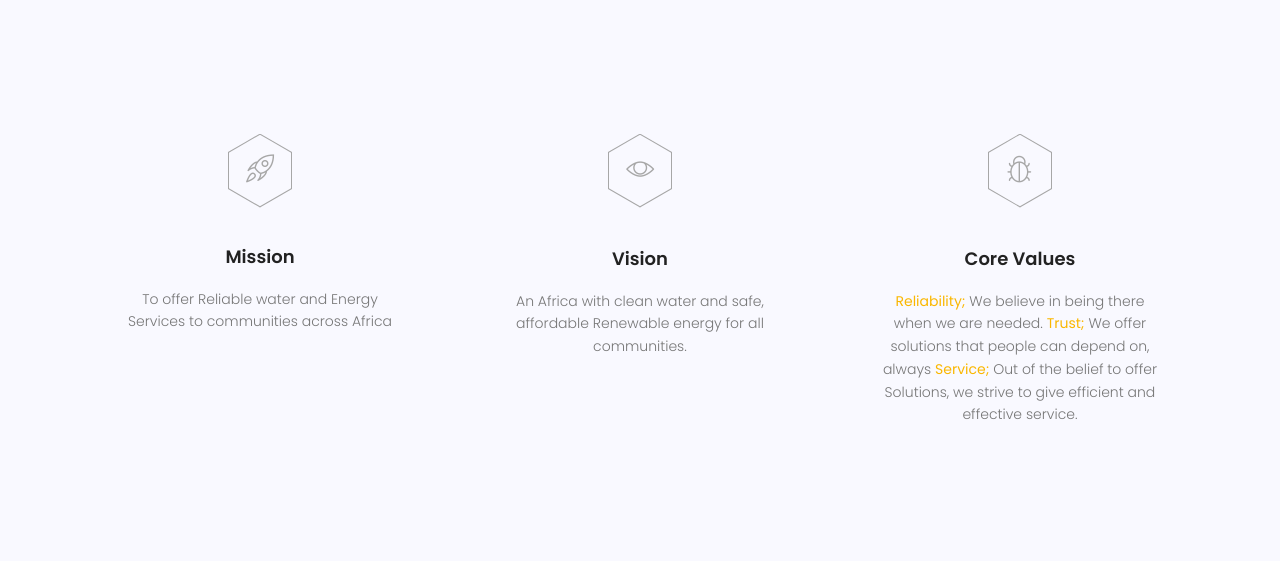
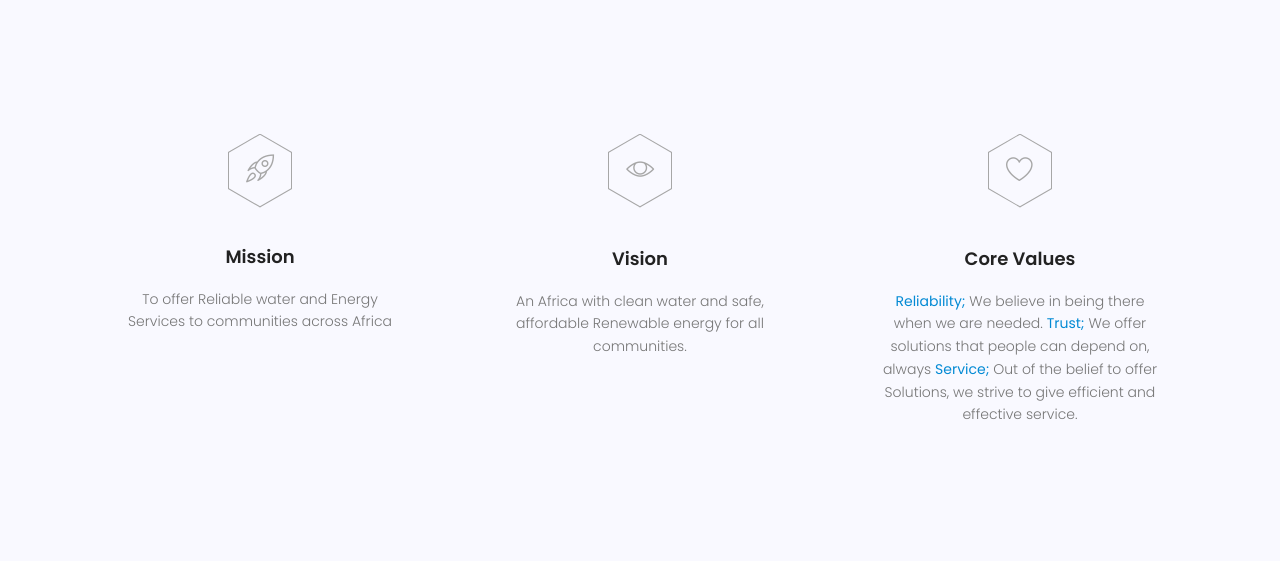
Before and after one commit to codybaraks/Dennis_web, a Flask app: page /about in a window 1280 px wide. Shown: the part 1130-1691 px from the top of the page. Run offline with Flask 2, Linux system fonts and the light colour scheme; some libraries are stand-ins or nearby versions.

Commit message:
linear icons edits

```diff
--- a/static/css/main.css
+++ b/static/css/main.css
@@ -2457,6 +2457,10 @@ body.mobile-nav-active #mobile-nav-toggle {
   margin-left: auto;
   margin-right: auto;
 }
+.cat-area .single-cat b {
+
+  color: #038AD4;
+}
 
 .cat-area .hb-sm {
   line-height: 40px;
--- a/templates/about.html
+++ b/templates/about.html
@@ -173,7 +173,7 @@
             <div class="col-lg-4">
                 <div class="single-cat">
                     <a href="#" class="hb-sm-margin mx-auto d-block"><span class="hb hb-sm inv hb-facebook-inv"><span
-                            class="lnr lnr-bug"></span></span></a>
+                            class="lnr lnr-heart"></span></span></a>
                     <h4 class="mt-40 mb-20">Core Values</h4>
                     <p>
                         <b>Reliability;</b> We believe in being there when we are needed.
--- a/templates/index.html
+++ b/templates/index.html
@@ -124,7 +124,7 @@
             <div class="col-lg-4">
                 <div class="single-cat d-flex flex-column">
                     <a href="#" class="hb-sm-margin mx-auto d-block"><span class="hb hb-sm inv hb-facebook-inv"><span
-                            class="lnr lnr-magic-wand"></span></span></a>
+                            class="lnr lnr-earth"></span></span></a>
                     <h4 class="mb-20" style="margin-top: 23px;">Water Treatment
                     </h4>
                     <p>
@@ -137,7 +137,7 @@
             <div class="col-lg-4">
                 <div class="single-cat">
                     <a href="#" class="hb-sm-margin mx-auto d-block"><span class="hb hb-sm inv hb-facebook-inv"><span
-                            class="lnr lnr-rocket"></span></span></a>
+                            class="lnr lnr-sun"></span></span></a>
                     <h4 class="mt-40 mb-20">Solar Energy</h4>
                     <p>
                         Did you know that you can reduce electricity by using Solar power for almost all Household
@@ -149,7 +149,7 @@
             <div class="col-lg-4">
                 <div class="single-cat">
                     <a href="#" class="hb-sm-margin mx-auto d-block"><span class="hb hb-sm inv hb-facebook-inv"><span
-                            class="lnr lnr-bug"></span></span></a>
+                            class="lnr lnr-sun"></span></span></a>
                     <h4 class="mt-40 mb-20">Solar Pumping</h4>
                     <p>
                         Did you know in Africa, we receive Solar power enough to power the World for 1 year in just 4
```
